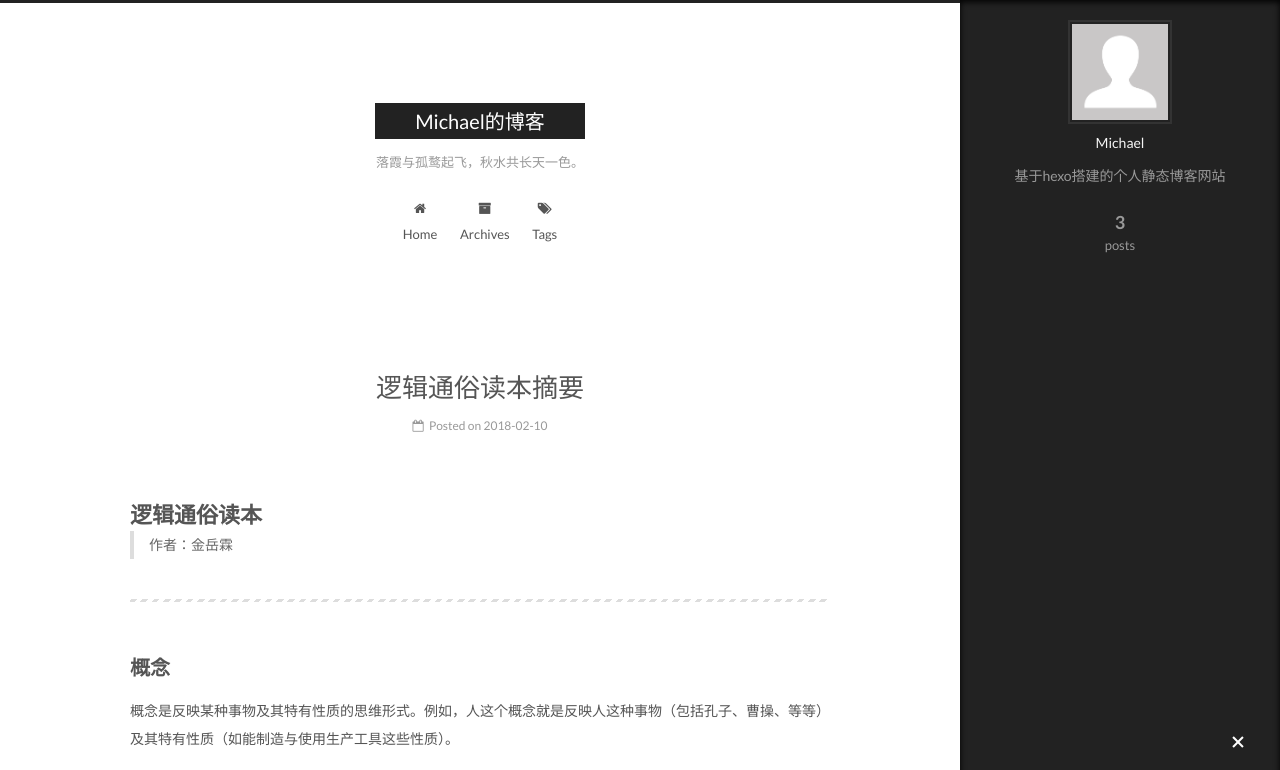
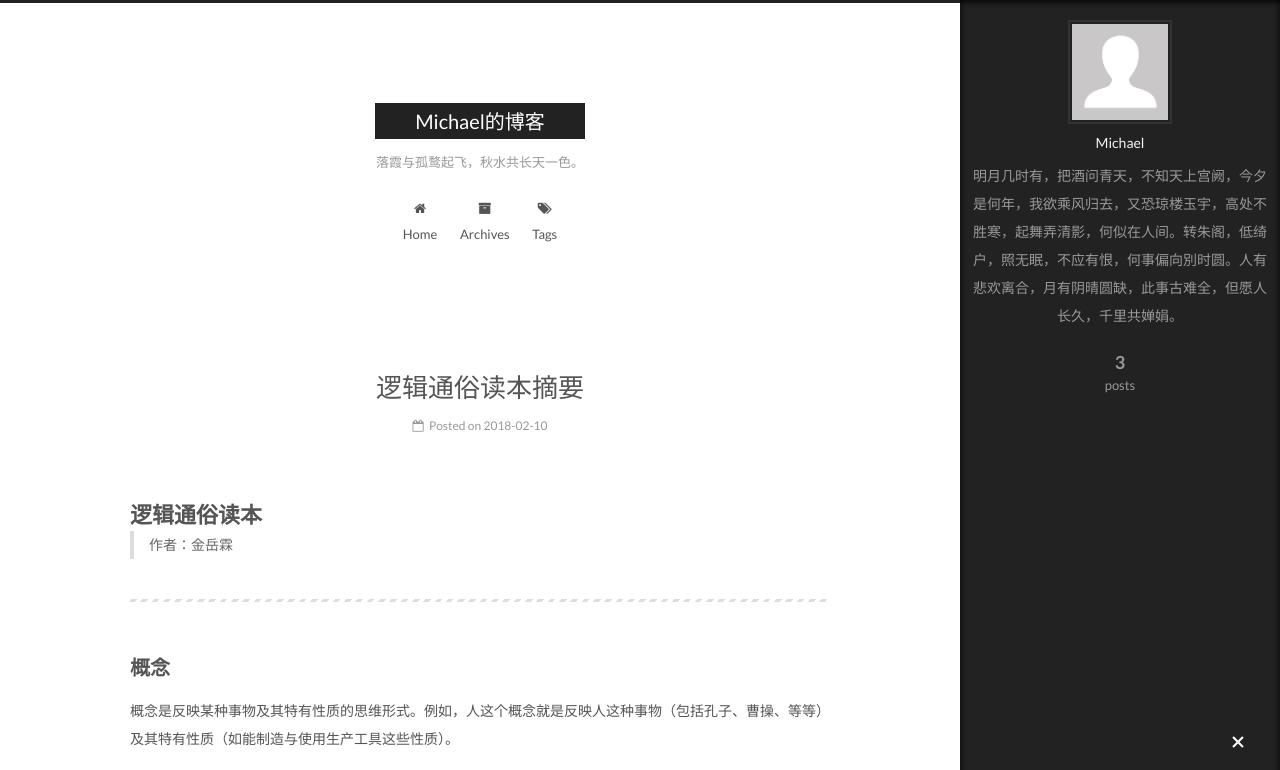
Before and after one commit to baoxielin/baoxielin.github.io, a plain HTML site: page index.html in a window 1280 px wide. Both pictures are taken after a click on the element 1238 px from the left and 743 px from the top of the page. Shown: the top 770 px of the page. Drawn offline with Linux system fonts and the light colour scheme.

Commit message:
Site updated: 2018-02-11 16:13:34

```diff
--- a/css/main.css
+++ b/css/main.css
@@ -1807,7 +1807,7 @@ pre .javascript .function {
   width: 4px;
   height: 4px;
   border-radius: 50%;
-  background: #eda7fe;
+  background: #7a0f8f;
 }
 .links-of-blogroll {
   font-size: 13px;
--- a/index.html
+++ b/index.html
@@ -94,16 +94,16 @@
 
 
 
-<meta name="description" content="基于hexo搭建的个人静态博客网站">
+<meta name="description" content="明月几时有，把酒问青天，不知天上宫阙，今夕是何年，我欲乘风归去，又恐琼楼玉宇，高处不胜寒，起舞弄清影，何似在人间。转朱阁，低绮户，照无眠，不应有恨，何事偏向別时圆。人有悲欢离合，月有阴晴圆缺，此事古难全，但愿人长久，千里共婵娟。">
 <meta property="og:type" content="website">
 <meta property="og:title" content="Michael的博客">
 <meta property="og:url" content="http://yoursite.com/index.html">
 <meta property="og:site_name" content="Michael的博客">
-<meta property="og:description" content="基于hexo搭建的个人静态博客网站">
+<meta property="og:description" content="明月几时有，把酒问青天，不知天上宫阙，今夕是何年，我欲乘风归去，又恐琼楼玉宇，高处不胜寒，起舞弄清影，何似在人间。转朱阁，低绮户，照无眠，不应有恨，何事偏向別时圆。人有悲欢离合，月有阴晴圆缺，此事古难全，但愿人长久，千里共婵娟。">
 <meta property="og:locale" content="en">
 <meta name="twitter:card" content="summary">
 <meta name="twitter:title" content="Michael的博客">
-<meta name="twitter:description" content="基于hexo搭建的个人静态博客网站">
+<meta name="twitter:description" content="明月几时有，把酒问青天，不知天上宫阙，今夕是何年，我欲乘风归去，又恐琼楼玉宇，高处不胜寒，起舞弄清影，何似在人间。转朱阁，低绮户，照无眠，不应有恨，何事偏向別时圆。人有悲欢离合，月有阴晴圆缺，此事古难全，但愿人长久，千里共婵娟。">
 
 
 
@@ -869,7 +869,7 @@
                alt="Michael" />
           <p class="site-author-name" itemprop="name">Michael</p>
 
-              <p class="site-description motion-element" itemprop="description">基于hexo搭建的个人静态博客网站</p>
+              <p class="site-description motion-element" itemprop="description">明月几时有，把酒问青天，不知天上宫阙，今夕是何年，我欲乘风归去，又恐琼楼玉宇，高处不胜寒，起舞弄清影，何似在人间。转朱阁，低绮户，照无眠，不应有恨，何事偏向別时圆。人有悲欢离合，月有阴晴圆缺，此事古难全，但愿人长久，千里共婵娟。</p>
 
         </div>
         <nav class="site-state motion-element">
```
Also changed, not shown: 2018/02/10/像达芬奇一样思考/index.html (+1 -1 lines), 2018/02/10/逻辑通俗读本摘要/index.html (+1 -1 lines), 2018/02/10/领域驱动设计DDD介绍/index.html (+1 -1 lines), archives/2018/02/index.html (+4 -4 lines), archives/2018/index.html (+4 -4 lines), archives/index.html (+4 -4 lines).
